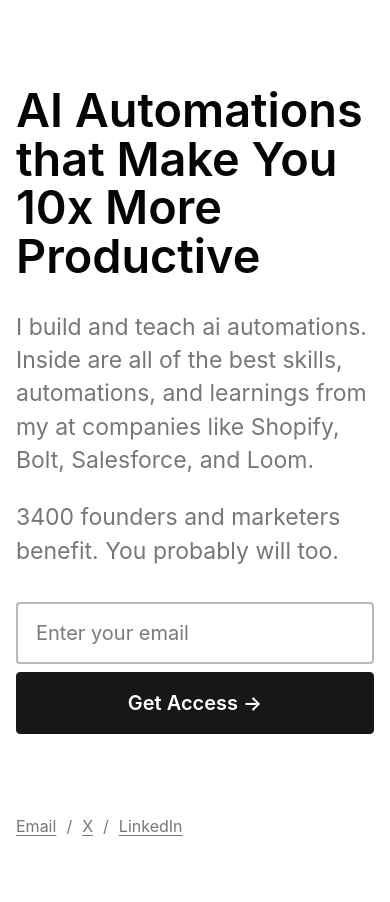
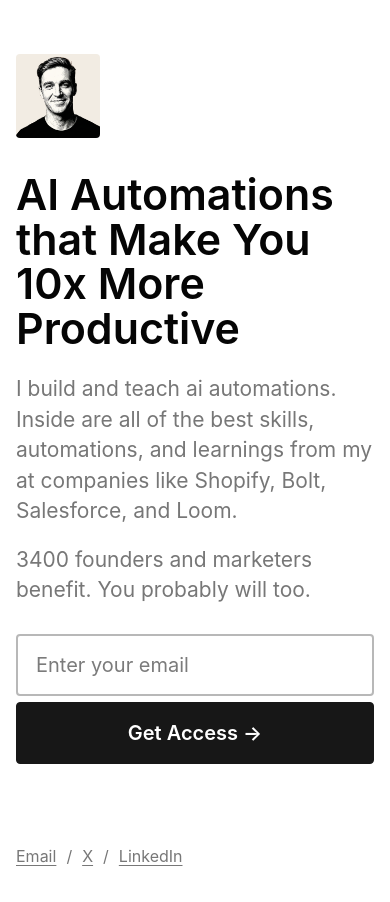
Before and after one commit to mrwillnelson/mrwillnelson.com, a website: page web/index.html in a window 390 px wide. Before the commit the page ends 874 px from the top, so only its background shows below. Drawn offline with Linux system fonts and the light colour scheme.

Commit message:
Add profile image and tighten landing layout

```diff
--- a/scripts/validate.js
+++ b/scripts/validate.js
@@ -4,6 +4,7 @@ const requiredFiles = [
   "web/index.html",
   "web/style.css",
   "web/script.js",
+  "web/assets/profile.png",
   "web/404.html",
   "worker/index.js",
   "wrangler.jsonc",
--- a/web/index.html
+++ b/web/index.html
@@ -16,6 +16,7 @@
 <body>
   <main class="page" aria-labelledby="page-title">
     <section class="intro">
+      <img class="profile" src="/assets/profile.png" alt="Will Nelson" width="156" height="156" />
       <h1 id="page-title">AI Automations that Make You 10x More Productive</h1>
       <div class="subhead">
         <p>I build and teach ai automations. Inside are all of the best skills, automations, and learnings from my at companies like Shopify, Bolt, Salesforce, and Loom.</p>
--- a/web/style.css
+++ b/web/style.css
@@ -37,7 +37,7 @@ a {
 }
 
 .page {
-  width: min(100% - 80px, 1280px);
+  width: min(100% - 48px, 720px);
   min-height: 100vh;
   margin: 0 auto;
   display: flex;
@@ -46,26 +46,35 @@ a {
 }
 
 .intro {
-  margin-top: clamp(180px, 22vh, 270px);
-  max-width: 1280px;
+  margin-top: clamp(160px, 22vh, 230px);
+  max-width: 720px;
+}
+
+.profile {
+  display: block;
+  width: 100px;
+  height: 100px;
+  margin: 0 0 28px;
+  border-radius: 4px;
+  object-fit: cover;
 }
 
 h1 {
   margin: 0;
-  max-width: 1280px;
+  max-width: 720px;
   font-family: Inter, ui-sans-serif, -apple-system, BlinkMacSystemFont, "Segoe UI", Roboto, Helvetica, Arial, sans-serif;
-  font-size: clamp(64px, 5.2vw, 96px);
+  font-size: clamp(48px, 3.45vw, 64px);
   font-weight: 620;
-  line-height: 1.05;
+  line-height: 1.04;
   letter-spacing: 0;
 }
 
 .subhead {
-  max-width: 1220px;
-  margin: 46px 0 0;
+  max-width: 720px;
+  margin: 32px 0 0;
   color: var(--muted);
-  font-size: clamp(28px, 2.1vw, 36px);
-  line-height: 1.5;
+  font-size: clamp(21px, 1.45vw, 27px);
+  line-height: 1.55;
   font-weight: 400;
 }
 
@@ -74,23 +83,23 @@ h1 {
 }
 
 .subhead p + p {
-  margin-top: 24px;
+  margin-top: 18px;
 }
 
 .signup {
   display: grid;
-  grid-template-columns: minmax(0, 1fr) 328px;
-  gap: 8px;
-  max-width: 1184px;
-  margin-top: 38px;
+  grid-template-columns: minmax(0, 1fr) 196px;
+  gap: 6px;
+  max-width: 720px;
+  margin-top: 26px;
 }
 
 .signup input,
 .signup button {
-  min-height: 96px;
+  min-height: 66px;
   border-radius: 4px;
   font: inherit;
-  font-size: 34px;
+  font-size: 20px;
 }
 
 .signup input {
@@ -98,7 +107,7 @@ h1 {
   border: 2px solid var(--line);
   background: var(--field);
   color: var(--text);
-  padding: 0 34px;
+  padding: 0 20px;
 }
 
 .signup input::placeholder {
@@ -119,7 +128,7 @@ h1 {
   border: 1px solid var(--button);
   background: var(--button);
   color: var(--button-text);
-  padding: 0 28px;
+  padding: 0 20px;
   font-weight: 600;
   cursor: pointer;
   white-space: nowrap;
@@ -144,7 +153,7 @@ h1 {
   display: flex;
   flex-wrap: wrap;
   gap: 10px;
-  margin-top: 160px;
+  margin-top: 150px;
   padding-top: 0;
   color: var(--muted);
   font-size: 16px;
@@ -168,28 +177,34 @@ h1 {
 
 @media (max-width: 560px) {
   .page {
-    width: min(100% - 32px, 760px);
+    width: min(100% - 32px, 720px);
     padding-top: 0;
   }
 
   .intro {
-    margin-top: 86px;
+    margin-top: 54px;
+  }
+
+  .profile {
+    width: 84px;
+    height: 84px;
+    margin-bottom: 34px;
   }
 
   h1 {
-    font-size: clamp(44px, 12vw, 62px);
+    font-size: clamp(40px, 11vw, 52px);
     line-height: 1.04;
   }
 
   .subhead {
-    margin-top: 30px;
-    font-size: 23px;
+    margin-top: 24px;
+    font-size: 21px;
     line-height: 1.45;
   }
 
   .signup {
     grid-template-columns: 1fr;
-    margin-top: 34px;
+    margin-top: 28px;
   }
 
   .signup input,
```
Also changed, not shown: web/assets/profile.png (added).
